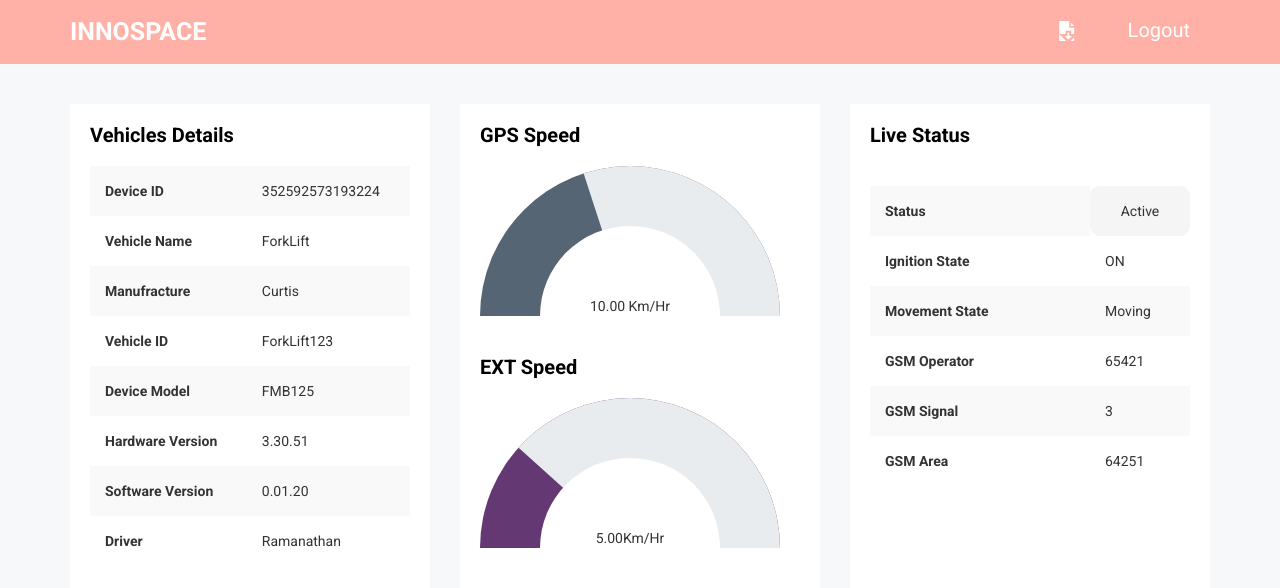
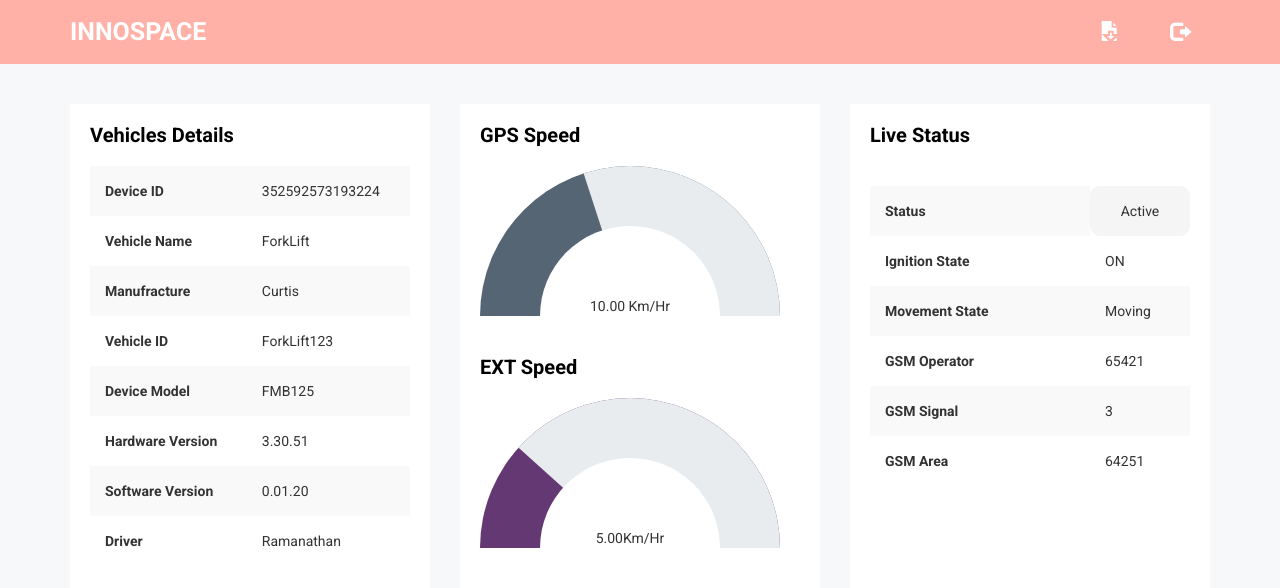
Before and after one commit to febinoAnand/Forklift_TCP_Live, a Django app: page /devicedashboard in a window 1280 px wide. Shown: the top 588 px of the page. Run offline with Django 4.2, Linux system fonts and the light colour scheme; data comes from the database, SQL or seed files in the repository; some libraries are stand-ins or nearby versions.

Commit message:
Changed the log out icon

```diff
--- a/templates/devicedashboard.html
+++ b/templates/devicedashboard.html
@@ -133,7 +133,7 @@
                   </a>
                 </li>
                 <li class="nav-item">
-                  <a href="/" role="button"><span>Logout</span></a>
+                  <a href="/" role="button"><span class="glyphicon glyphicon-log-out"></span></a>
                 </li>
               </ul>
             </div>
--- a/templates/reportpage.html
+++ b/templates/reportpage.html
@@ -84,7 +84,7 @@
             <div class="header-top-menu">
               <ul class="nav navbar-nav notika-top-nav">
                 <li class="nav-item">
-                  <a href="/" role="button"><span>Logout</span></a>
+                  <a href="/" role="button"><span class="glyphicon glyphicon-log-out"></span></a>
                 </li>
               </ul>
             </div>
```
